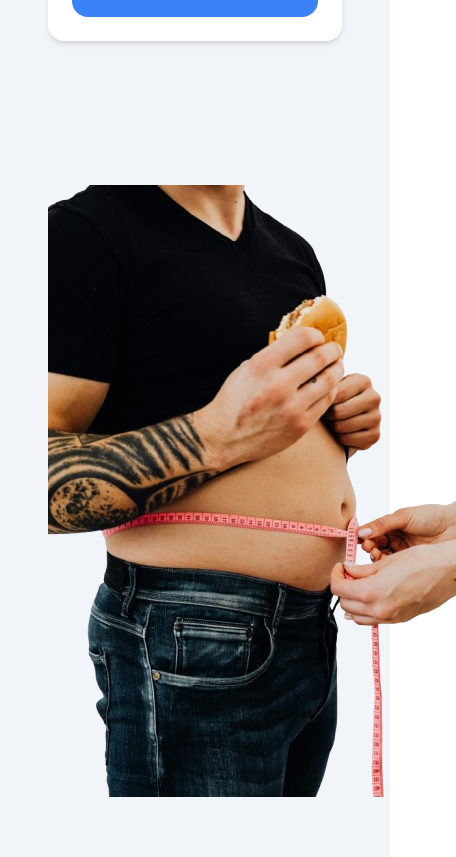
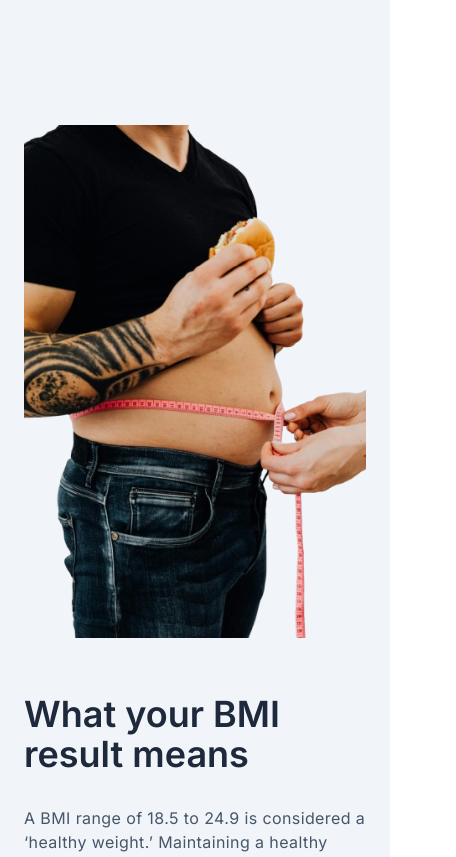
Before and after one commit to wasiqurzaman/frontendmentor-challenges, a React (Vite) app in the folder BMI-calculator/: page / in a window 390 px wide. Shown: the part 1095-1952 px from the top of the page, 456 px wide, since content can reach past the window. Built offline with nearby package versions, Linux system fonts and the light colour scheme.

Commit message:
some changes in style (padding)

```diff
--- a/BMI-calculator/src/components/BMILimitations.jsx
+++ b/BMI-calculator/src/components/BMILimitations.jsx
@@ -8,7 +8,7 @@ import { IoBodyOutline } from "react-icons/io5";
 function BMILimitations() {
   return (
     <section className="mt-10">
-      <div className="px-12 max-w-[1200px] mx-auto  grid grid-cols-1 gap-6  sm:grid-cols-2 md:gap-6 lg:grid-cols-12 lg:gap-x-8 lg:gap-y-8">
+      <div className="px-6 sm:px-12 max-w-[1200px] mx-auto  grid grid-cols-1 gap-6  sm:grid-cols-2 md:gap-6 lg:grid-cols-12 lg:gap-x-8 lg:gap-y-8">
         <div className="sm:col-start-1 sm:col-end-3 md:mb-8 lg:col-span-6 lg:pr-10">
           <h2 className="text-4xl font-semibold mb-8">Limitations of BMI</h2>
           <p className="text-slate-500 tracking-normal leading-6">
--- a/BMI-calculator/src/components/BMIOverview.jsx
+++ b/BMI-calculator/src/components/BMIOverview.jsx
@@ -1,13 +1,13 @@
 function BMIOverview() {
   return (
     <section>
-      <div className="max-w-[1200px] px-12 grid grid-cols-1 mx-auto lg:grid-cols-2 lg:gap-x-16">
-        <div className="w-full relative">
+      <div className="max-w-[1200px] px-6 sm:px-12 grid grid-cols-1 mx-auto lg:grid-cols-2 lg:gap-x-16">
+        <div className="w-full">
           {/* <div className="h-32 max-w-full bg-blue-400 absolute left-0 bottom-0 z-10 border border-black"></div> */}
           <img
             src="image.png"
             alt="Man eating a burger while somebody measuring his belly"
-            className="max-w-xl mx-auto z-20"
+            className="block w-full max-w-sm object-contain mx-auto z-20"
           />
         </div>
         <div className="p-0 mt-14">
--- a/BMI-calculator/src/components/Cards.jsx
+++ b/BMI-calculator/src/components/Cards.jsx
@@ -6,7 +6,7 @@ import { IconContext } from "react-icons/lib";
 function Cards() {
   return (
     <section className="py-12 mt-16 mb-16">
-      <div className="max-w-[1200px] mx-auto px-12 sm:px-12 md:px-12 grid grid-cols-1 md:grid-cols-3 md:gap-20">
+      <div className="max-w-[1200px] mx-auto px-6 sm:px-12 md:px-12 grid grid-cols-1 md:grid-cols-3 md:gap-20">
         <div className="mb-14">
           <div className="w-14 h-14 rounded-full bg-purple-100 flex justify-center items-center mb-6">
             <IconContext.Provider value={{ color: "purple", size: 30 }}>
--- a/BMI-calculator/src/components/Header.jsx
+++ b/BMI-calculator/src/components/Header.jsx
@@ -4,7 +4,7 @@ function Header() {
   return (
     <header className="mb-24 max-w-full relative">
       {/* <div className="w-full h-[44rem] bg-blue-100 rounded-b-[3rem] lg:w-[80rem] lg:rounded-none lg:rounded-br-[3rem] absolute top-0 left-0"></div> */}
-      <div className="max-w-[1200px] px-12 mx-auto grid grid-cols-1 min-[860px]:grid-cols-2 md:gap-x-4 lg:gap-x-16">
+      <div className="max-w-[1200px] px-6 sm:px-12 mx-auto grid grid-cols-1 min-[860px]:grid-cols-2 md:gap-x-4 lg:gap-x-16">
         <div className="mb-12 text-center md:text-left lg:col-span-1 z-10">
           <img
             src="/bmi.png"
```
